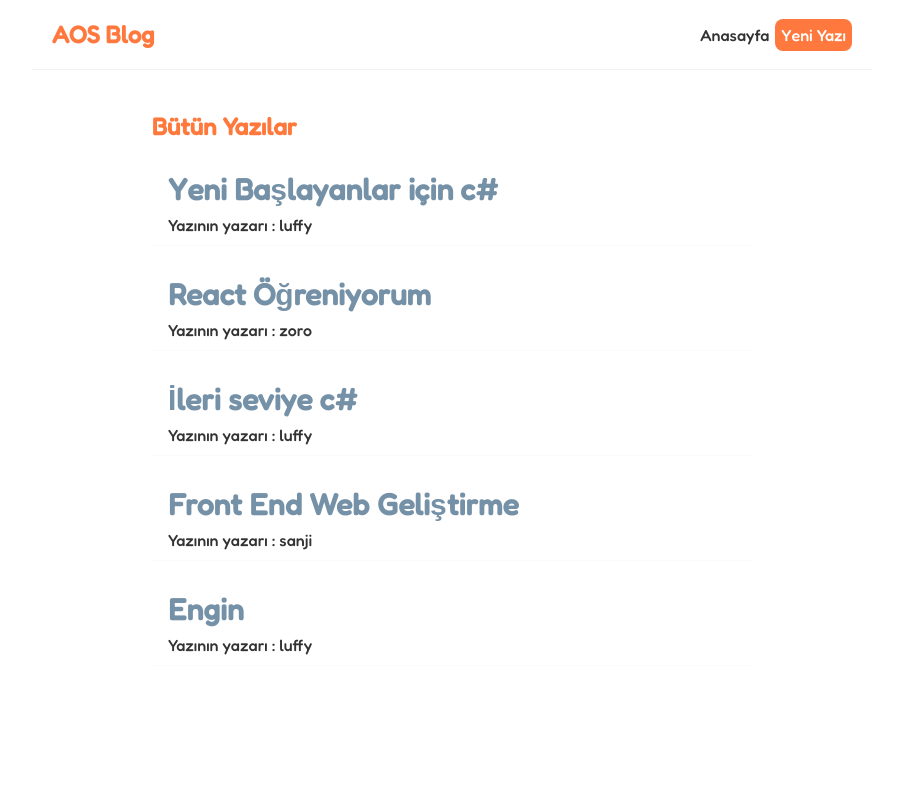
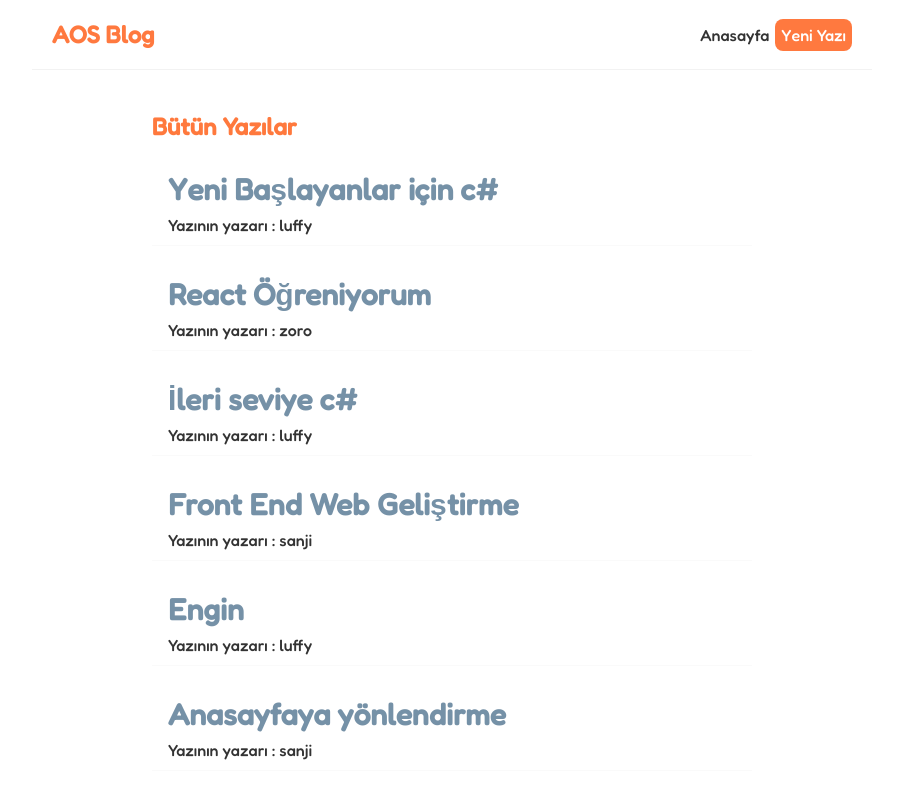
Before and after one commit to eerzik/https---github.com-eerzik-temel-react-app, a React (Create React App) app: page / in a window 1280 px wide. Shown: the top 798 px of the page, without its empty margins (188-1091 px from the left). Built offline with nearby package versions, Linux system fonts and the light colour scheme; data requests are answered from the project's data file.

Commit message:
Otomatik Yönlendirme İşlemi useHistory yerine useNavigate kullandım.

```diff
--- a/data/db.json
+++ b/data/db.json
@@ -29,6 +29,12 @@
       "aciklama": "Deneme",
       "yazar": "luffy",
       "id": 5
+    },
+    {
+      "ad": "Anasayfaya yönlendirme",
+      "aciklama": "Yönlendirme denemeleri",
+      "yazar": "sanji",
+      "id": 6
     }
   ]
 }
--- a/src/Create.js
+++ b/src/Create.js
@@ -1,6 +1,6 @@
 import { useState } from "react";
-import { json } from "react-router-dom";
-
+//react-router-dom v6 useHistory yerine useNavigate oldu.
+import { useNavigate } from "react-router-dom";
 
 const Create = () => {
 
@@ -8,6 +8,7 @@ const Create = () => {
     const [aciklama, setAciklama] = useState('');
     const [yazar, setYazar] = useState('luffy');
     const [yukleniyor, setYukleniyor] = useState(false);
+    const navigate=useNavigate();
     const handleSubmit = (e) => {
         setYukleniyor(true);
         //preventDefault-Postback özelliği yok edildi.yoksa sayfa postback oluyor herşey temizleniyor.
@@ -19,6 +20,11 @@ const Create = () => {
             body: JSON.stringify(yazi)
         }).then(() => {
             setYukleniyor(false);
+            //-1 bir önceki sayfaya yönleniyor
+           // navigate(-1)
+           //useHistory de olan go ve push kaldırılmış!!!
+           //Anasayfaya yönlenmesi için / yazdık
+           navigate('/');
         })
     }
     return (
```
